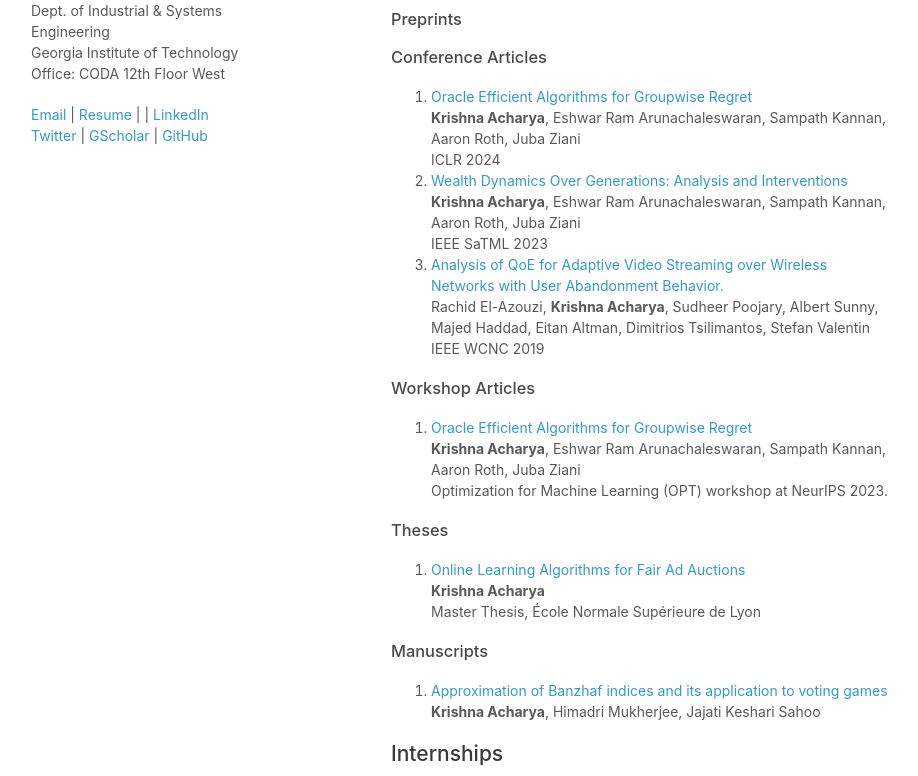
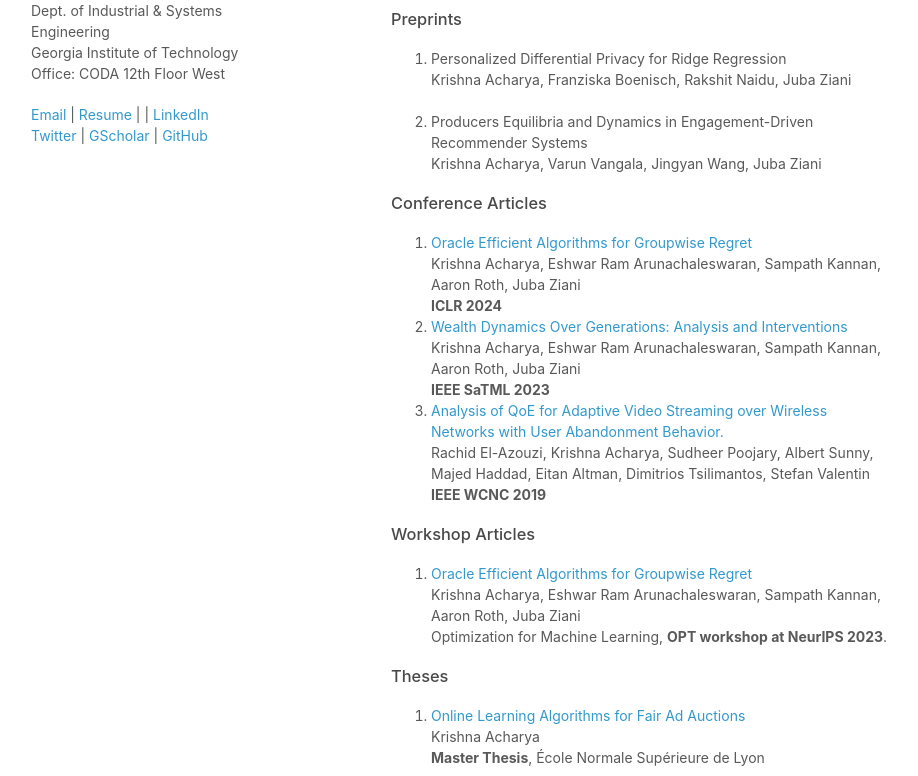
Before and after one commit to krishnacharya/krishnacharya.github.io, a plain HTML site: page index.html in a window 1280 px wide. Shown: the part 404-1180 px from the top of the page, without its empty margins (179-1097 px from the left). Drawn offline with Linux system fonts and the light colour scheme.

Commit message:
add preprints

```diff
--- a/index.html
+++ b/index.html
@@ -44,27 +44,34 @@
         <h2>Publications</h2>
         <h3>Preprints</h3>
         <ol>
-            <!-- <li></li> -->
+          <li>Personalized Differential Privacy for Ridge Regression <br>
+            Krishna Acharya, Franziska Boenisch, Rakshit Naidu, Juba Ziani <br>
+          </li>
+          <br>
+          <li>Producers Equilibria and Dynamics in Engagement-Driven Recommender Systems <br>
+            Krishna Acharya, Varun Vangala, Jingyan Wang, Juba Ziani <br>
+          </li>
         </ol>
         <h3>Conference Articles</h3>
         <ol>
           <li><a href="https://openreview.net/pdf?id=HrRKc9ei7h"> Oracle Efficient Algorithms for Groupwise Regret</a> <br>
-            <b>Krishna Acharya</b>, Eshwar Ram Arunachaleswaran, Sampath Kannan, Aaron Roth, Juba Ziani <br>
-            ICLR 2024
+            Krishna Acharya, Eshwar Ram Arunachaleswaran, Sampath Kannan, Aaron Roth, Juba Ziani <br>
+            <b>ICLR 2024</b>
           </li>
             <li><a href="https://arxiv.org/abs/2209.07375"> Wealth Dynamics Over Generations: Analysis and Interventions</a> <br>
-              <b>Krishna Acharya</b>, Eshwar Ram Arunachaleswaran, Sampath Kannan, Aaron Roth, Juba Ziani <br>
-              IEEE SaTML 2023
+              Krishna Acharya, Eshwar Ram Arunachaleswaran, Sampath Kannan, Aaron Roth, Juba Ziani <br>
+              <b>IEEE SaTML 2023</b>
             </li>
 
             <li><a href="https://dl.acm.org/doi/10.1109/WCNC.2019.8885491">Analysis of QoE for Adaptive Video Streaming over Wireless Networks with User Abandonment Behavior.</a> <br>
-             Rachid El-Azouzi, <b>Krishna Acharya</b>, Sudheer Poojary, Albert Sunny, Majed Haddad, Eitan Altman, Dimitrios Tsilimantos, Stefan Valentin  <br> IEEE WCNC 2019 </li>
+             Rachid El-Azouzi, Krishna Acharya, Sudheer Poojary, Albert Sunny, Majed Haddad, Eitan Altman, Dimitrios Tsilimantos, Stefan Valentin  <br>
+             <b>IEEE WCNC 2019</b> </li>
         </ol>
         <h3>Workshop Articles</h3>
         <ol>
           <li><a href="https://opt-ml.org/papers/2023/paper69.pdf">Oracle Efficient Algorithms for Groupwise Regret</a> <br>
-            <b>Krishna Acharya</b>, Eshwar Ram Arunachaleswaran, Sampath Kannan, Aaron Roth, Juba Ziani <br>
-            Optimization for Machine Learning (OPT) workshop at NeurIPS 2023.
+            Krishna Acharya, Eshwar Ram Arunachaleswaran, Sampath Kannan, Aaron Roth, Juba Ziani <br>
+            Optimization for Machine Learning, <b>OPT workshop at NeurIPS 2023</b>.
           </li>
 
 
@@ -72,13 +79,13 @@
         <h3>Theses</h3>
         <ol>
             <li> <a href="M2thesis.pdf"> Online Learning Algorithms for Fair Ad Auctions </a> <br>
-              <b>Krishna Acharya</b> <br>
-              Master Thesis, École Normale Supérieure de Lyon</li>
+              Krishna Acharya <br>
+              <b>Master Thesis</b>, École Normale Supérieure de Lyon</li>
         </ol>
         <h3>Manuscripts</h3>
         <ol>
           <li><a href="https://arxiv.org/pdf/1801.08029">Approximation of Banzhaf indices and its application to voting games </a> <br>
-            <b>Krishna Acharya</b>, Himadri Mukherjee, Jajati Keshari Sahoo <br>
+            Krishna Acharya, Himadri Mukherjee, Jajati Keshari Sahoo <br>
             </li>
         </ol>
 
```
Also changed, not shown: 1 other file.
